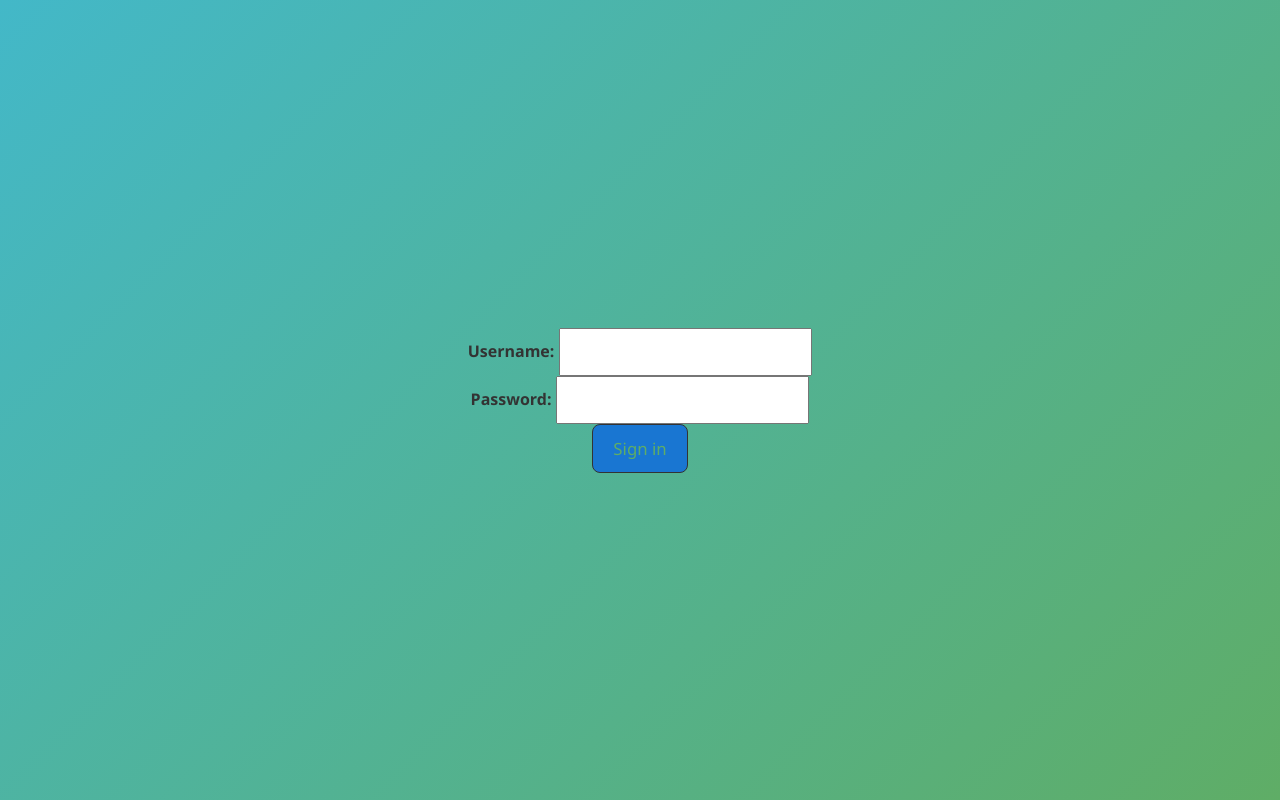
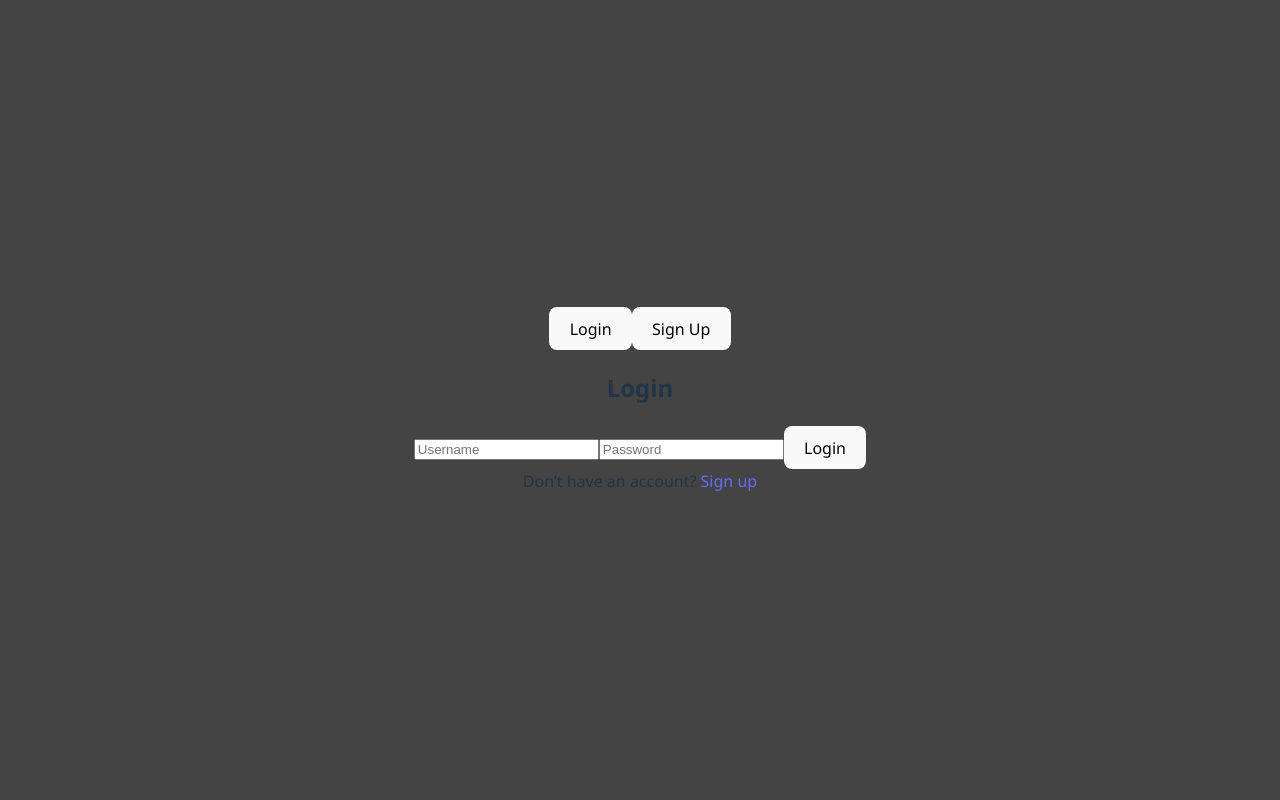
Before and after one commit to WVU-CS330-2025-08-Group03/cs330-2025-group03, a React (Vite) app in the folder frontend/app/: page /login in a window 1280 px wide. Built offline with nearby package versions, Linux system fonts and the light colour scheme.

Commit message:
Updated login HTML

```diff
--- a/frontend/app/src/Login.jsx
+++ b/frontend/app/src/Login.jsx
@@ -1,29 +1,127 @@
-import React from "react";
-import './login.css';
+import React, { useState } from "react";
+import "./login.css";
 
-function Login(){
+function Login() {
+  const [isLogin, setIsLogin] = useState(true);
+  const [formData, setFormData] = useState({
+    username: "",
+    email: "",
+    password: "",
+  });
+
+  const handleChange = (e) => {
+    setFormData({ ...formData, [e.target.name]: e.target.value });
+  };
+
+  const showForm = (which) => {
+    setIsLogin(which === "login");
+  };
+
+  const handleSubmit = async (e) => {
+    e.preventDefault();
+    const { username, email, password } = formData;
+    const endpoint = isLogin ? "/api/login" : "/api/signup";
+
+    try {
+      const response = await fetch(endpoint, {
+        method: "POST",
+        headers: { "Content-Type": "application/json" },
+        body: JSON.stringify(
+          isLogin ? { username, password } : { username, email, password }
+        ),
+      });
+
+      const result = await response.json();
+
+      if (response.ok) {
+        alert(isLogin ? "Login successful" : "Account created!");
+        console.log("User:", result);
+      } else {
+        alert(result.message || "Something went wrong.");
+      }
+    } catch (error) {
+      console.error("Error:", error);
+      alert("An error occurred. Please try again.");
+    }
+  };
+
   return (
-    <main className="login-page container py-5">
-      <div className="row justify-content-center">
-        <div className="col-md-6">
-          <div className="card">
-            <div className="card-body">
-              <form>
-                <div className="mb-3">
-                  <label htmlFor="email" className="form-label">Username: </label>
-                  <input id="email" type="email" className="form-control" placeholder="" />
-                </div>
-                <div className="mb-3">
-                  <label htmlFor="password" className="form-label">Password: </label>
-                  <input id="password" type="password" className="form-control" />
-                </div>
-                <button type="submit" className="btn btn-primary">Sign in</button>
-              </form>
-            </div>
+    <div className="container">
+      <div className="toggle-buttons">
+        <button
+          className={isLogin ? "active" : ""}
+          onClick={() => showForm("login")}
+        >
+          Login
+        </button>
+        <button
+          className={!isLogin ? "active" : ""}
+          onClick={() => showForm("signup")}
+        >
+          Sign Up
+        </button>
+      </div>
+
+      {isLogin ? (
+        <form onSubmit={handleSubmit} className="active">
+          <h2>Login</h2>
+          <input
+            type="text"
+            name="username"
+            placeholder="Username"
+            value={formData.username}
+            onChange={handleChange}
+            required
+          />
+          <input
+            type="password"
+            name="password"
+            placeholder="Password"
+            value={formData.password}
+            onChange={handleChange}
+            required
+          />
+          <button type="submit">Login</button>
+          <div className="switch">
+            Don’t have an account?{" "}
+            <a onClick={() => showForm("signup")}>Sign up</a>
           </div>
-        </div>
-      </div>
-    </main>
+        </form>
+      ) : (
+        <form onSubmit={handleSubmit}>
+          <h2>Sign Up</h2>
+          <input
+            type="text"
+            name="username"
+            placeholder="Username"
+            value={formData.username}
+            onChange={handleChange}
+            required
+          />
+          <input
+            type="email"
+            name="email"
+            placeholder="Email"
+            value={formData.email}
+            onChange={handleChange}
+            required
+          />
+          <input
+            type="password"
+            name="password"
+            placeholder="Password"
+            value={formData.password}
+            onChange={handleChange}
+            required
+          />
+          <button type="submit">Create Account</button>
+          <div className="switch">
+            Already have an account?{" "}
+            <a onClick={() => showForm("login")}>Login</a>
+          </div>
+        </form>
+      )}
+    </div>
   );
 }
 
```
Also changed, not shown: frontend/app/src/login.css (line endings or trailing spaces), 1 other file (tests, documents, lock files or other folders).
